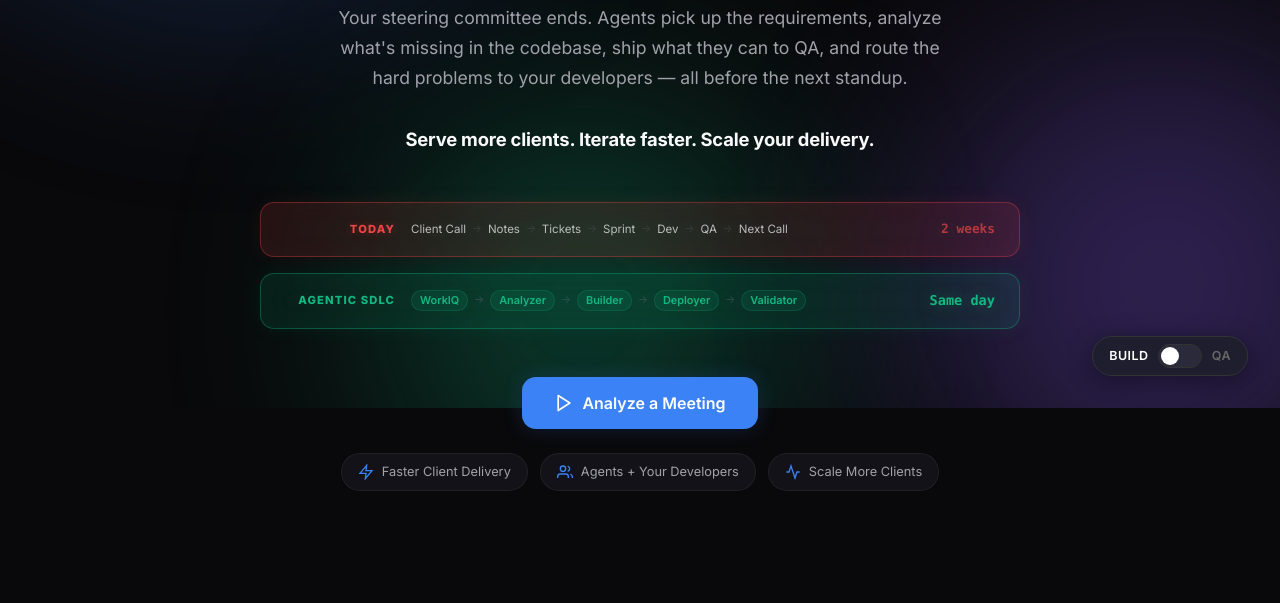
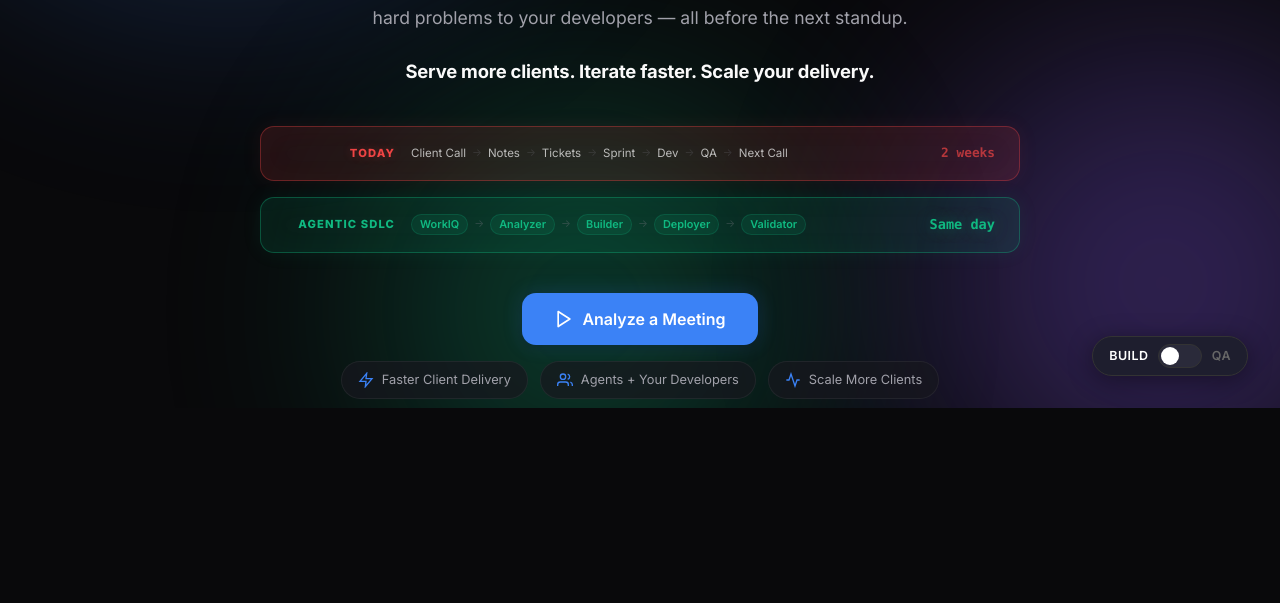
Before and after one commit to danielmeppiel/meeting-2-code, a website: page public/index.html in a window 1280 px wide. Shown: the part 392-995 px from the top of the page. After the commit the page ends 851 px from the top, so only its background shows below. Drawn offline with Linux system fonts and the light colour scheme.

Commit message:
style: adjust padding and gap in panel layout for improved spacing

```diff
--- a/public/styles.css
+++ b/public/styles.css
@@ -363,7 +363,7 @@ body {
 .panel {
     display: none;
     flex: 1;
-    padding: var(--space-3xl) var(--space-2xl);
+    padding: 36px var(--space-2xl);
     max-width: 1400px;
     width: 100%;
     margin: 0 auto;
@@ -386,8 +386,8 @@ body {
     flex-direction: column;
     align-items: center;
     text-align: center;
-    padding: var(--space-4xl) 0;
-    gap: var(--space-xl);
+    padding: var(--space-2xl) 0 var(--space-xl);
+    gap: var(--space-lg);
 }
 
 .hero-badge {
```
